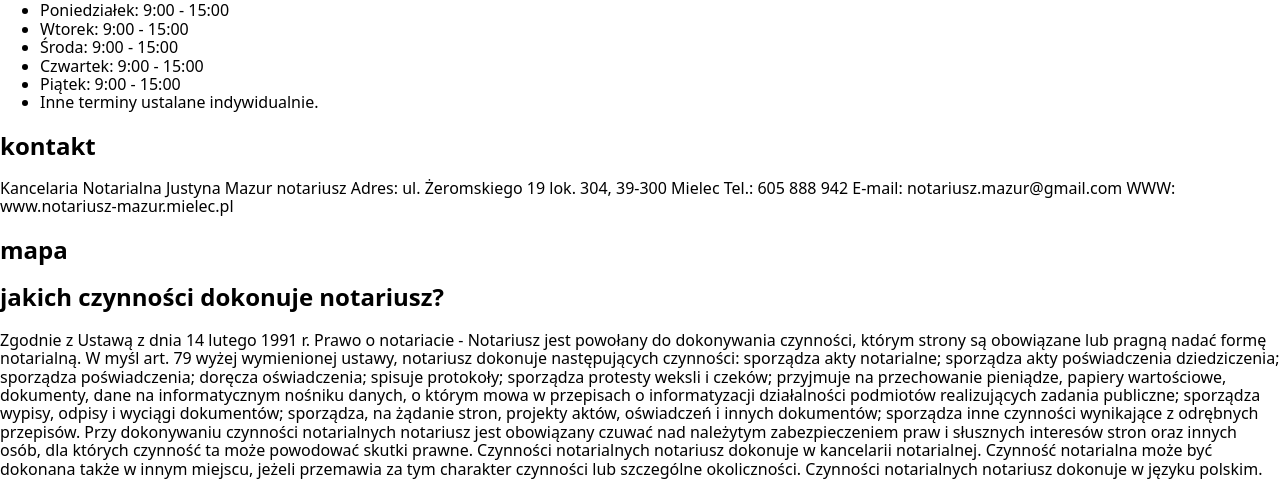
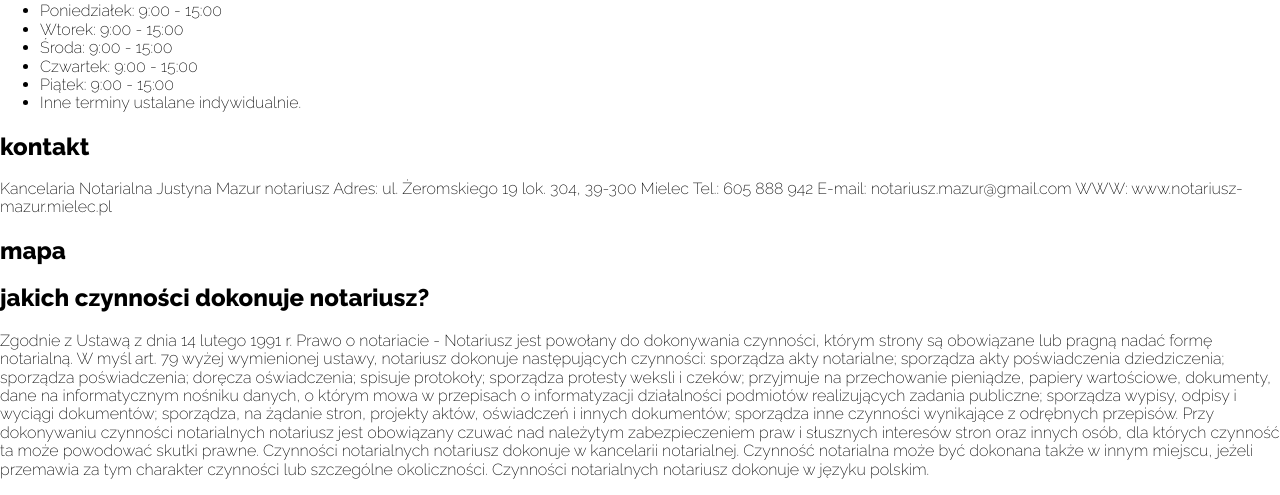
Before and after one commit to tomaszszklarz/kancMazur, a plain HTML site: page index.html in a window 1280 px wide. Shown: the part 596-1091 px from the top of the page. Drawn offline with nearby package versions, Linux system fonts and the light colour scheme.

Commit message:
add scss

```diff
--- a/sass/main.scss
+++ b/sass/main.scss
@@ -1,5 +1,8 @@
 $font-main: 'Raleway', sans-serif;
-
+body {
+    font-family: $font-main;
+    font-weight: 200;
+}
 .container {
    margin: 0 auto;
     width: 100%;
```
Also changed, not shown: css/main.css, css/main.min.css.
